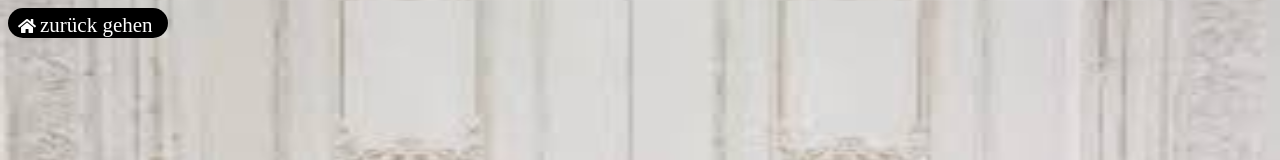
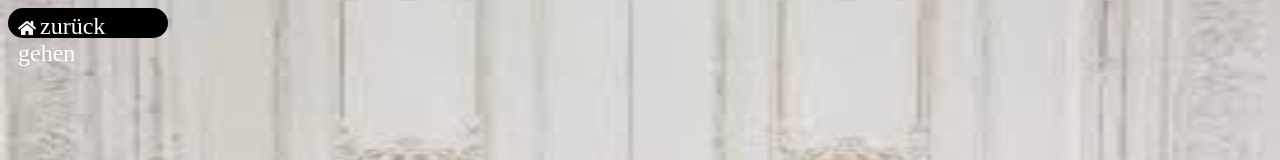
Before and after one commit to Osman-Ozturk/genesis, a plain HTML site: page login.html in a window 1280 px wide. Shown: the top 160 px of the page. Drawn offline with Linux system fonts and the light colour scheme.

Commit message:
zweiter verändert

```diff
--- a/zurück.css
+++ b/zurück.css
@@ -10,7 +10,7 @@
 .zurück a {
   color: #fff;
   text-decoration: none;
-  font-size: 21px;
+  font-size: 24px;
 }
 .zurück:hover {
   background-color: #fff;
```
